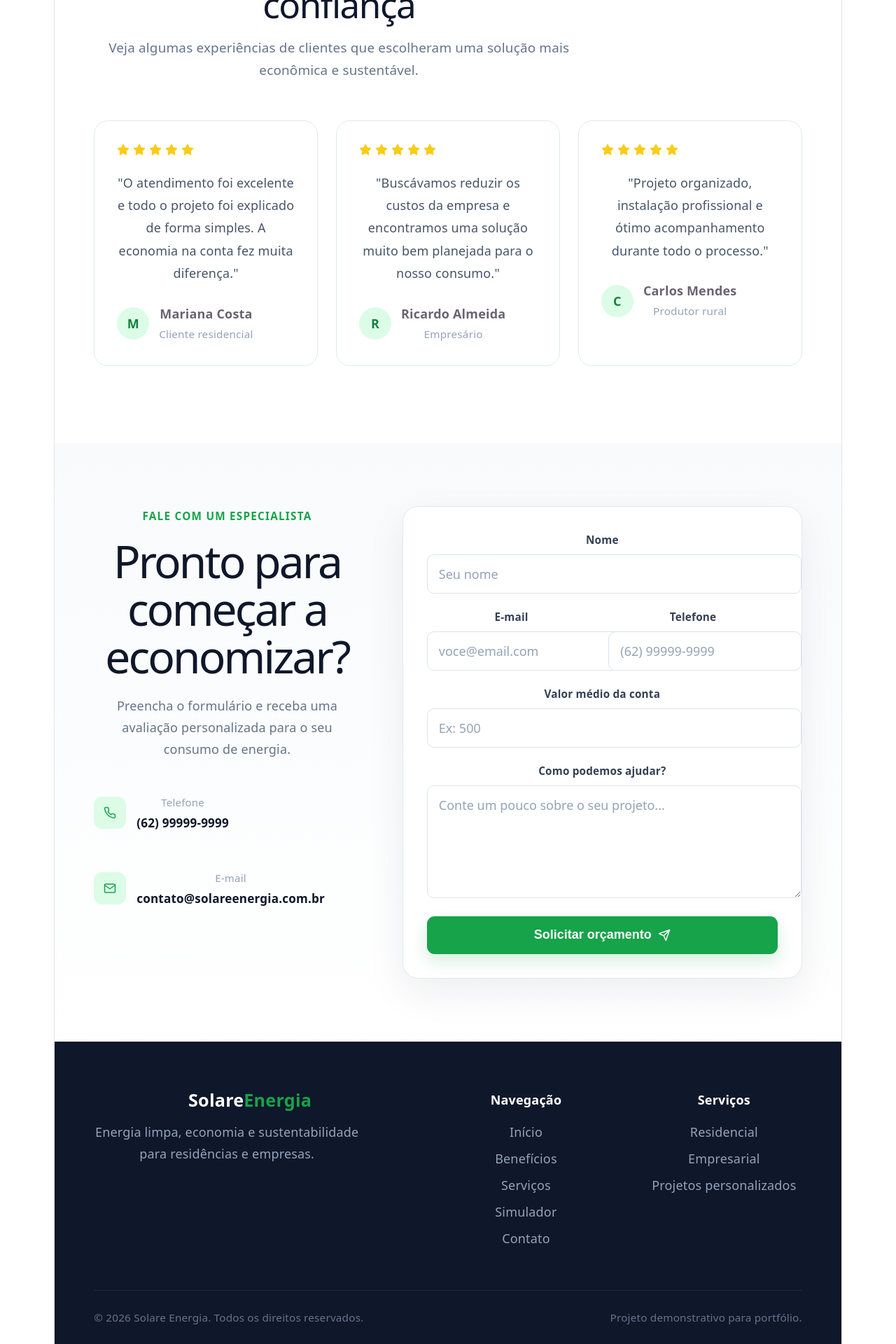
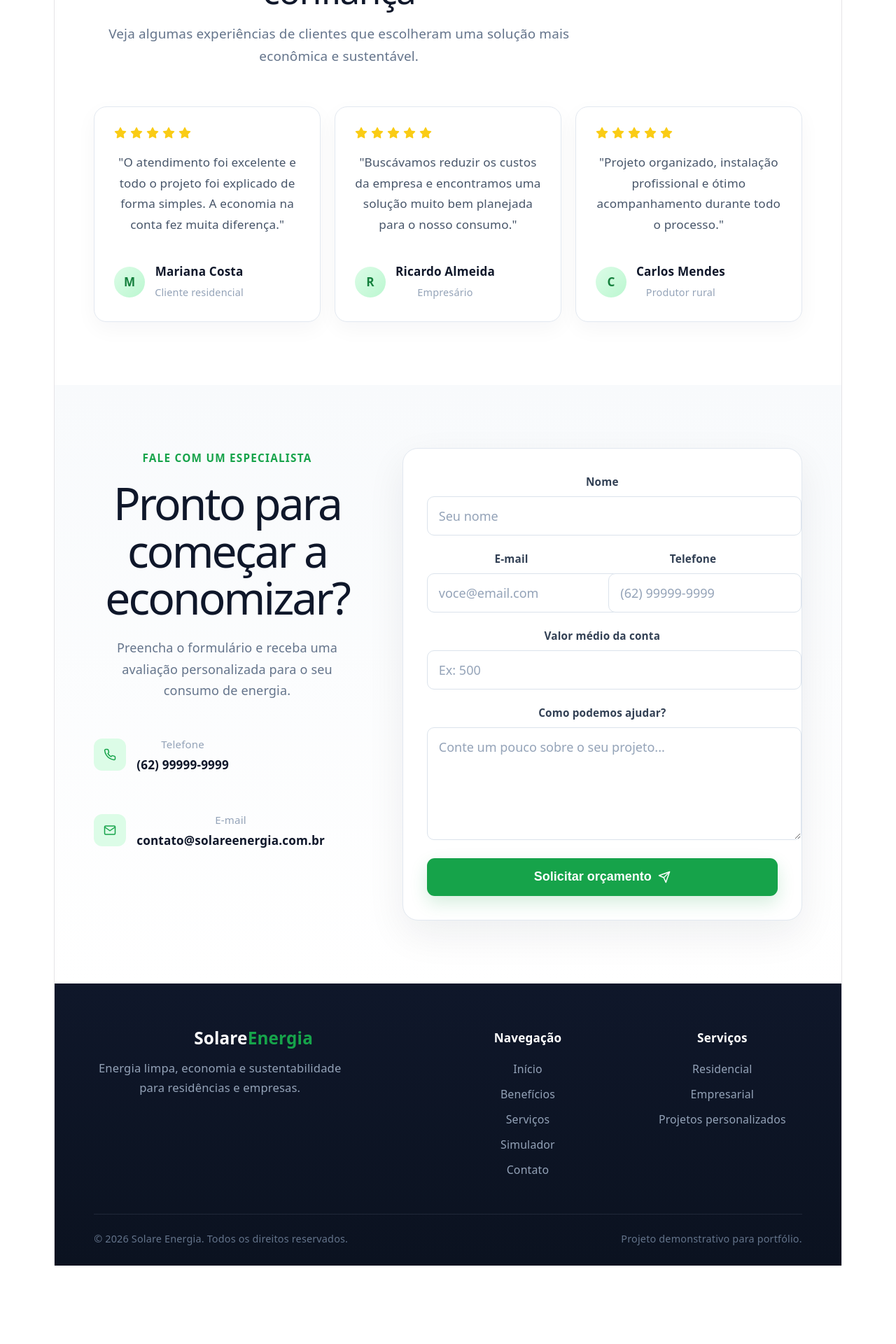
Before and after one commit to GabrielRans/solare-energia, a React (Vite) app: page / in a window 1280 px wide. Shown: the part 3748-5668 px from the top of the page at 70% size. After the commit the page ends 5556 px from the top, so only its background shows below. Built offline with nearby package versions, Linux system fonts and the light colour scheme.

Commit message:
style: refine contact form and whatsapp button

```diff
--- a/src/index.css
+++ b/src/index.css
@@ -1969,3 +1969,188 @@ a {
     font-size: 1.7rem;
   }
 }
+
+/* ===== AJUSTE VISUAL 06 - DEPOIMENTOS + FOOTER ===== */
+
+/* DEPOIMENTOS */
+
+.testimonials {
+  padding: 90px 0;
+  background: #ffffff;
+}
+
+.testimonials-grid {
+  gap: 20px;
+}
+
+.testimonial-card {
+  min-height: 250px;
+
+  display: flex;
+  flex-direction: column;
+
+  padding: 28px;
+
+  border: 1px solid #e2e8f0;
+  border-radius: 18px;
+
+  background: #ffffff;
+
+  box-shadow:
+    0 10px 30px rgba(15, 23, 42, 0.04);
+
+  transition:
+    transform 0.2s ease,
+    box-shadow 0.2s ease,
+    border-color 0.2s ease;
+}
+
+.testimonial-card:hover {
+  transform: translateY(-5px);
+
+  border-color: #cbd5e1;
+
+  box-shadow:
+    0 18px 40px rgba(15, 23, 42, 0.08);
+}
+
+.testimonial-stars {
+  margin-bottom: 18px;
+}
+
+.testimonial-card>p {
+  flex: 1;
+
+  color: #475569;
+
+  font-size: 0.95rem;
+  line-height: 1.75;
+}
+
+.testimonial-author {
+  margin-top: 24px;
+}
+
+.testimonial-avatar {
+  width: 44px;
+  height: 44px;
+
+  background:
+    linear-gradient(135deg,
+      #dcfce7,
+      #bbf7d0);
+
+  color: #15803d;
+
+  font-size: 0.95rem;
+}
+
+.testimonial-author strong {
+  color: #0f172a;
+
+  font-size: 0.95rem;
+}
+
+.testimonial-author span {
+  color: #94a3b8;
+
+  font-size: 0.8rem;
+}
+
+/* FOOTER */
+
+.footer {
+  padding: 65px 0 25px;
+
+  background:
+    linear-gradient(180deg,
+      #0f172a 0%,
+      #0b1220 100%);
+
+  color: #ffffff;
+}
+
+.footer-container {
+  gap: 50px;
+}
+
+.footer-logo {
+  margin-bottom: 16px;
+
+  font-size: 1.35rem;
+}
+
+.footer-container>div:first-child p {
+  max-width: 360px;
+
+  color: #94a3b8;
+
+  font-size: 0.92rem;
+  line-height: 1.7;
+}
+
+.footer-links strong {
+  color: #ffffff;
+
+  font-size: 0.95rem;
+}
+
+.footer-links {
+  gap: 10px;
+}
+
+.footer-links a {
+  color: #94a3b8;
+
+  font-size: 0.88rem;
+
+  transition:
+    color 0.2s ease,
+    transform 0.2s ease;
+}
+
+.footer-links a:hover {
+  color: #86efac;
+
+  transform: translateX(3px);
+}
+
+.footer-bottom {
+  margin-top: 50px;
+  padding-top: 22px;
+
+  border-top: 1px solid rgba(148, 163, 184, 0.15);
+
+  color: #64748b;
+
+  font-size: 0.8rem;
+}
+
+/* MOBILE */
+
+@media (max-width: 560px) {
+  .testimonials {
+    padding: 70px 0;
+  }
+
+  .testimonial-card {
+    min-height: auto;
+    padding: 24px;
+  }
+
+  .testimonial-card>p {
+    font-size: 0.92rem;
+  }
+
+  .footer {
+    padding: 55px 0 22px;
+  }
+
+  .footer-container {
+    gap: 35px;
+  }
+
+  .footer-bottom {
+    margin-top: 40px;
+  }
+}
```
